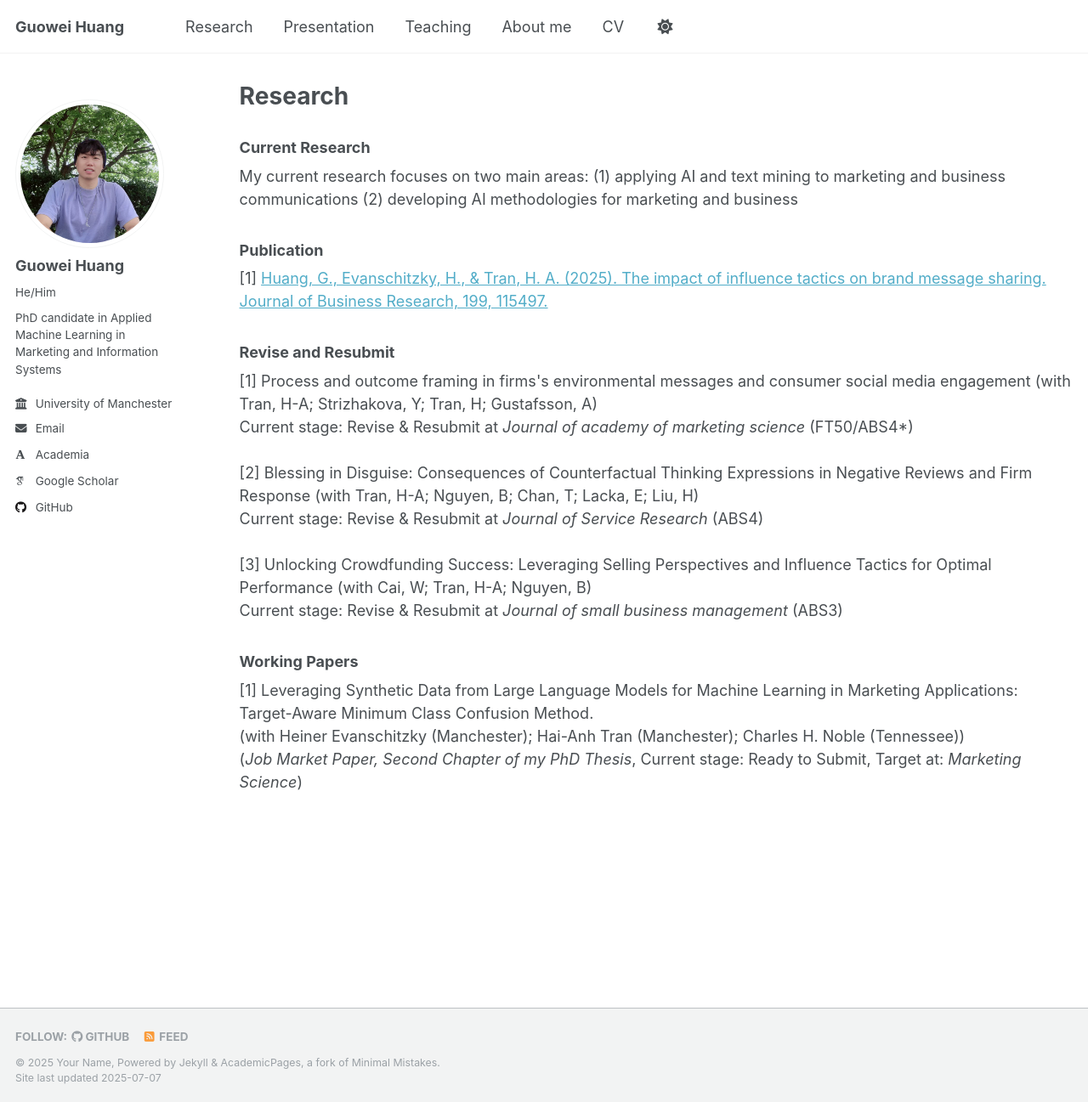
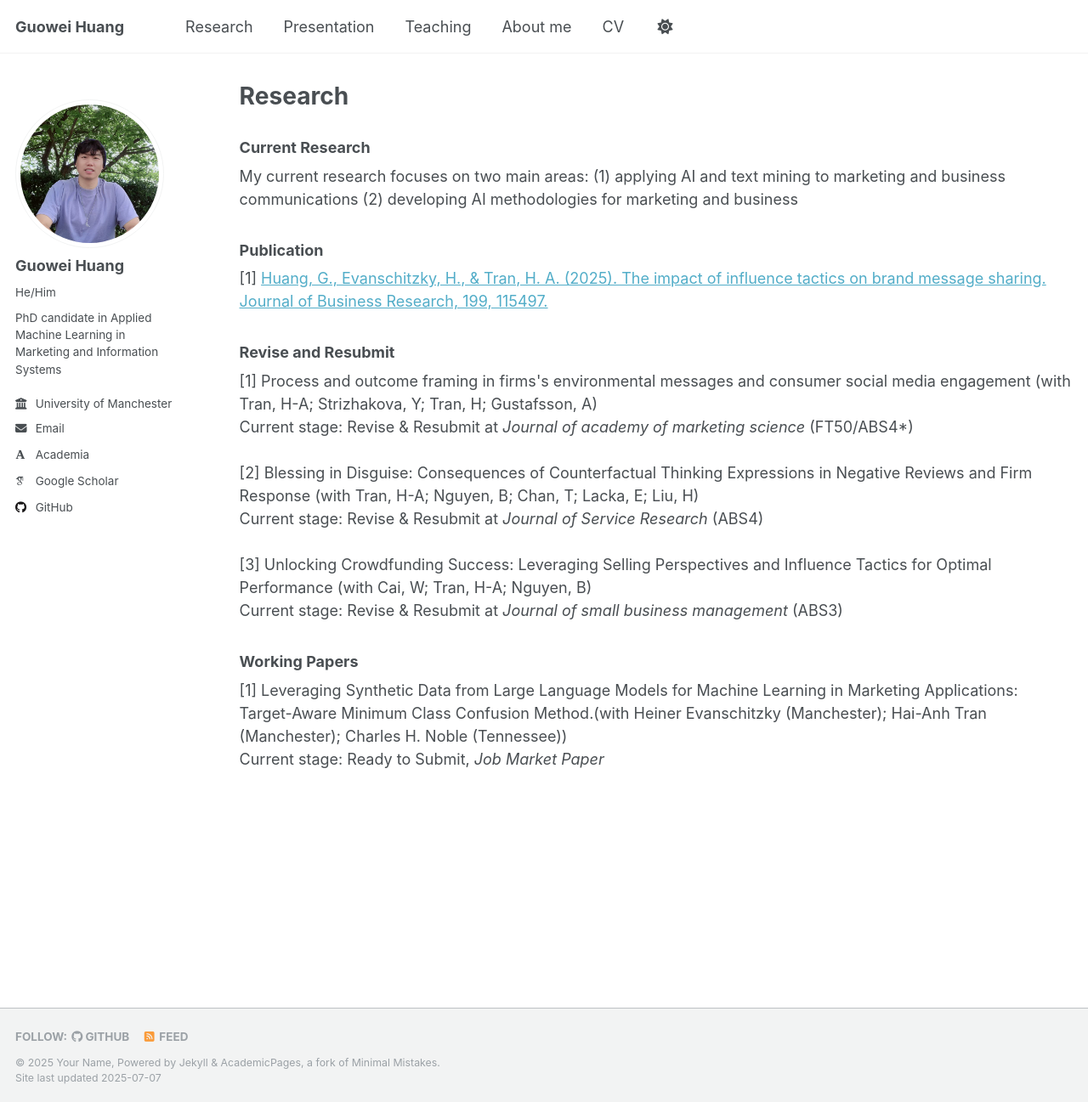
Before and after one commit to Oliverhuang123/Oliverhuang123.github.io, a Jekyll site: the page built from _pages/publications.html, in a window 1280 px wide and 1297 px high. Shown: the whole window at 85% size. Built offline with Jekyll 4.4.1, drawn with Linux system fonts in a browser that asks for light colours; some web fonts are replaced.

Commit message:
Update publications.html

```diff
--- a/_pages/publications.html
+++ b/_pages/publications.html
@@ -25,6 +25,7 @@ Current stage: Revise &amp; Resubmit at <em>Journal of Service Research</em> (AB
 Current stage: Revise &amp; Resubmit at <em>Journal of small business management</em> (ABS3)
 
 <h3>Working Papers</h3>
-[1] Leveraging Synthetic Data from Large Language Models for Machine Learning in Marketing Applications: Target-Aware Minimum Class Confusion Method.<br>
-(with Heiner Evanschitzky (Manchester); Hai-Anh Tran (Manchester); Charles H. Noble (Tennessee))<br>
-(<em>Job Market Paper, Second Chapter of my PhD Thesis</em>, Current stage: Ready to Submit, Target at: <em>Marketing Science</em>)
+[1] Leveraging Synthetic Data from Large Language Models for Machine Learning in Marketing Applications: Target-Aware Minimum Class Confusion Method.(with Heiner Evanschitzky (Manchester); Hai-Anh Tran (Manchester); Charles H. Noble (Tennessee))<br>
+Current stage: Ready to Submit, <em>Job Market Paper</em>
+<br>
+<br>
```
